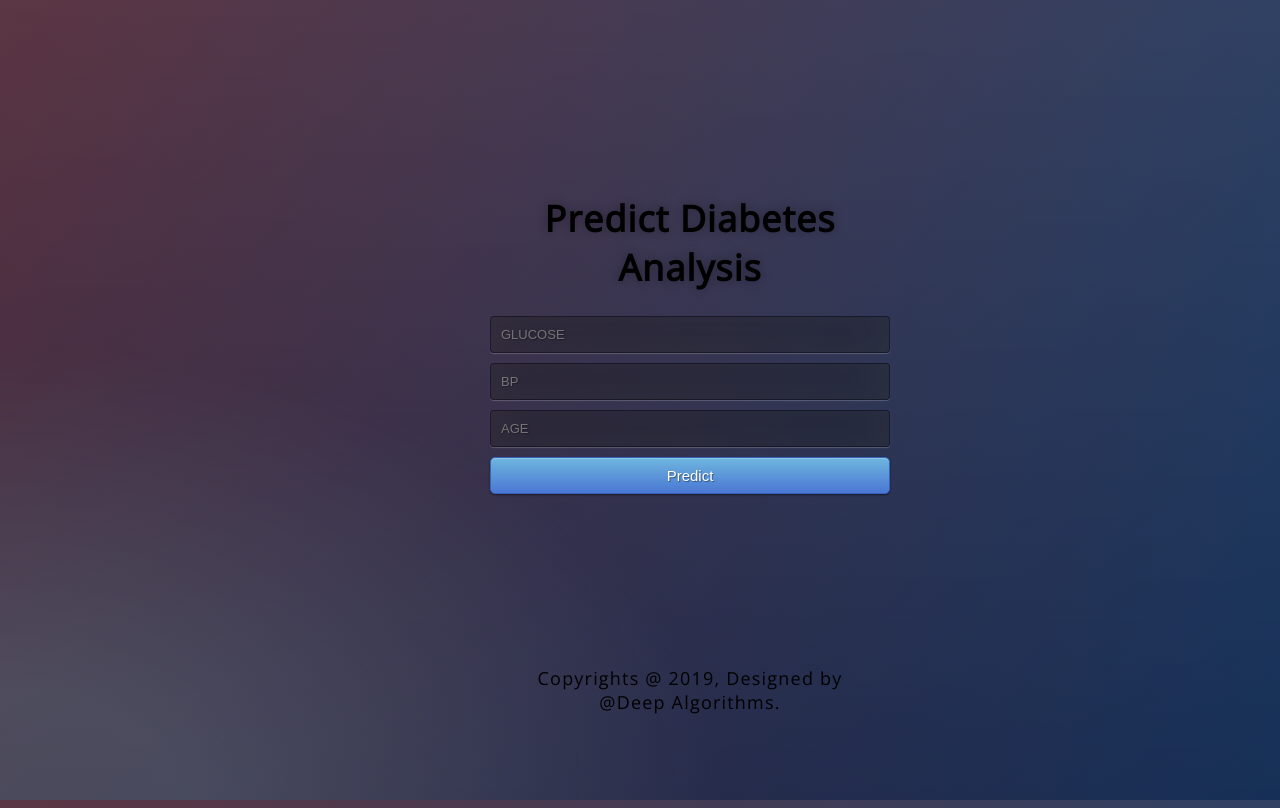
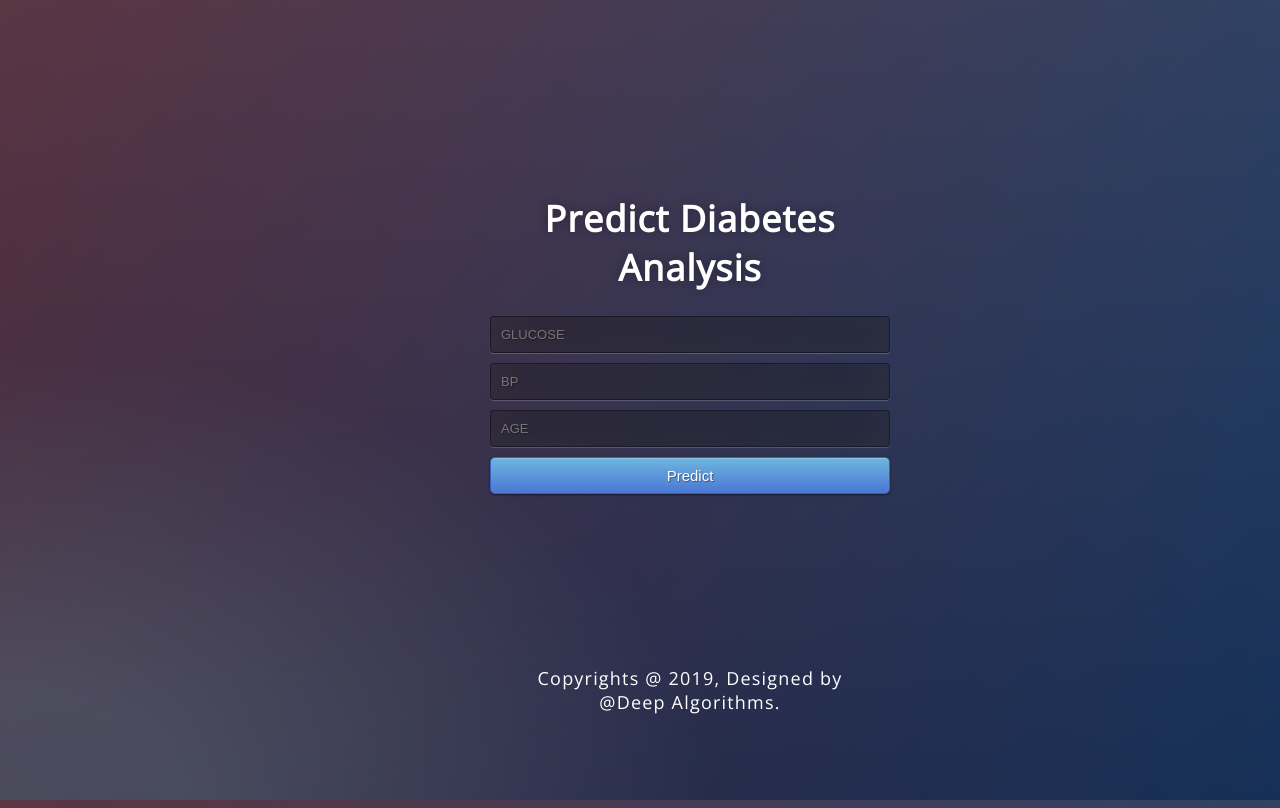
Before and after one commit to DorthalaNagarjuna/Heroku-Demo, a Flask app: page / in a window 1280 px wide. Run offline with Flask 2, Linux system fonts and the light colour scheme; parts of the project's set-up code (start-up, migrations or seed data) failed here and were passed over.

Commit message:
Update style.css

```diff
--- a/static/css/style.css
+++ b/static/css/style.css
@@ -17,8 +17,8 @@ body {
 	width: 100%;
 	height:100%;
 	font-family: 'Open Sans', sans-serif;
-	background: white;
-	color: #092756;
+	background: #092756;
+	color: #fff;
 	font-size: 18px;
 	text-align:center;
 	letter-spacing:1.2px;
@@ -39,7 +39,7 @@ body {
 	height:400px;
 }
 
-.login h1 { color: black; text-shadow: 0 0 10px rgba(0,0,0,0.3); letter-spacing:1px; text-align:center; }
+.login h1 { color:#fff; text-shadow: 0 0 10px rgba(0,0,0,0.3); letter-spacing:1px; text-align:center; }
 
 input {
 	width: 100%;
@@ -65,7 +65,7 @@ input {
 input:focus { box-shadow: inset 0 -5px 45px rgba(100,100,100,0.4), 0 1px 1px rgba(255,255,255,0.2); }
 
 .footer {
-  color: black;
+  color: #fff;
   padding: 10px;
   text-align: center;
 }
```
